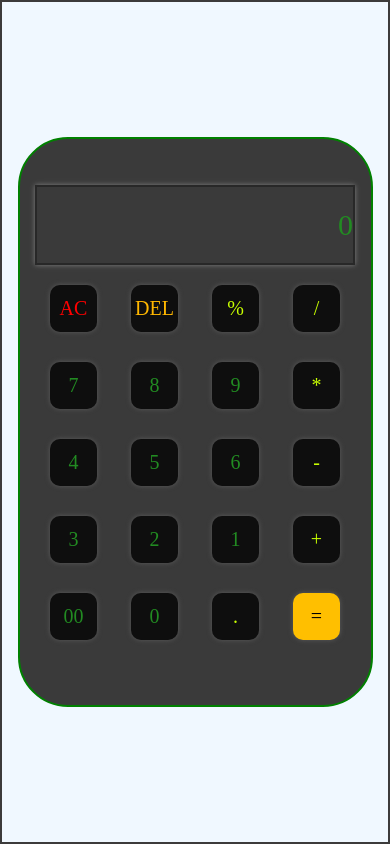
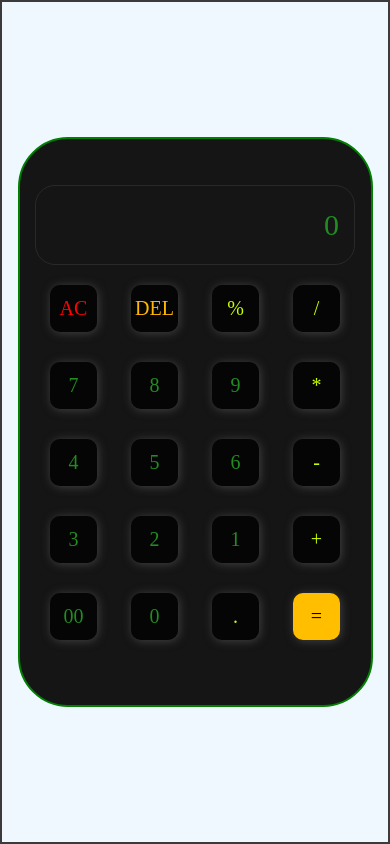
Before and after one commit to Shubham-997800/calcbysd, a plain HTML site: page index.html in a window 390 px wide. Drawn offline with Linux system fonts and the light colour scheme; a web font is replaced by a local one.

Commit message:
Add files via upload

```diff
--- a/cal.css
+++ b/cal.css
@@ -19,19 +19,23 @@
 }
 
 input {
-    background-color: transparent;
+    background-color:transparent;
     width: 650px;
     height: 100px;
     position: relative;
     top: 0px;
     font-size: 40px;
-    border: none;
     text-align: right;
     cursor: none;
     color: forestgreen;
-    border: none;
-    box-shadow: 0px 0px 5px gray;
     top: 20px;
+    padding-right: 15px;
+    border: .5px solid rgb(42, 41, 41);
+    border-radius: 20px;
+    -webkit-border-radius: 20px;
+    -moz-border-radius: 20px;
+    -ms-border-radius: 20px;
+    -o-border-radius: 20px;
 }
 
 input::placeholder {
@@ -46,7 +50,7 @@ button {
     background-color: rgba(0, 0, 0, 0.765);
     color: forestgreen;
     border: 2px solid rgb(37, 37, 37);
-    box-shadow: 0px 0px 5px rgb(92, 92, 92);
+    box-shadow: 1px 1px 10px rgb(67, 67, 67);
     border-radius: 10px;
     -webkit-border-radius: 10px;
     -moz-border-radius: 10px;
@@ -98,7 +102,7 @@ input:focus {
         -moz-border-radius: 50px;
         -ms-border-radius: 50px;
         -o-border-radius: 50px;
-        background-color: rgb(58, 58, 58);
+        background-color: rgb(21, 21, 21);
     }
 
     input {
@@ -107,7 +111,6 @@ input:focus {
         font-size: 30px;
         position: relative;
         top: -5px;
-        border: 2px solid rgb(40, 40, 40);
     }
 
     button {
```
